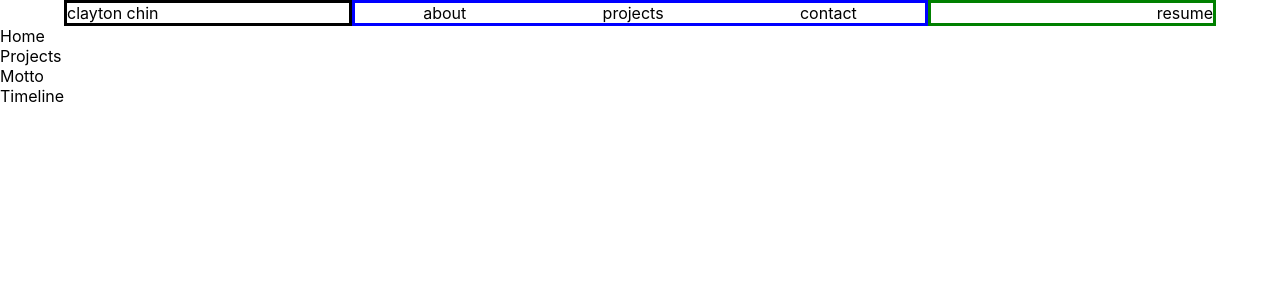
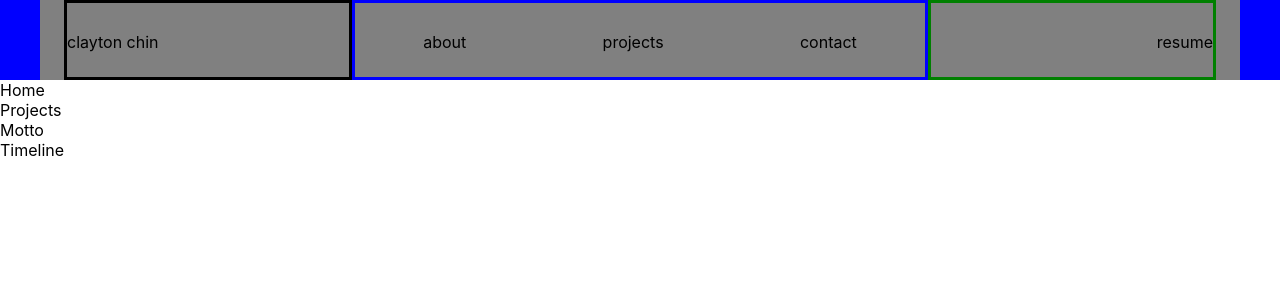
Before and after one commit to mrdooby/typescript-portfolio, a React (Create React App) app: page / in a window 1280 px wide. Shown: the top 300 px of the page. Built offline with nearby package versions, Linux system fonts and the light colour scheme.

Commit message:
feat: on hover border, larger area for nav, centered

```diff
--- a/src/Navbar.tsx
+++ b/src/Navbar.tsx
@@ -3,23 +3,59 @@ import styled from "styled-components";
 import { Container, Grid } from "@mui/material";
 
 // styled components
-const Name = styled.div`
+const NameBox = styled.div`
   display: flex;
+  height: 100%;
+  align-items: center;
+  border-top: solid transparent;
+  :hover {
+    color: blue;
+    border-top: solid pink;
+  }
 `;
 
 const Header = styled.div`
   display: flex;
+  height: 100%;
+  align-items: center;
+  border-top: solid transparent;
+  :hover {
+    color: blue;
+    border-top: solid pink;
+  }
 `;
 
 const Resume = styled.div`
   display: flex;
+  height: 100%;
+  align-items: center;
+  border-top: solid transparent;
+  :hover {
+    color: blue;
+    border-top: solid pink;
+  }
+`;
+
+const NavbarContainer = styled.div`
+  background-color: blue;
+  width: 100%;
+  height: 5em;
 `;
 function Navbar() {
   return (
-    <Container maxWidth="lg">
-      <Grid container>
-        <Grid item border="solid black" md={3}>
-          <Name>clayton chin</Name>
+    <NavbarContainer>
+      <Container maxWidth="lg" sx={{ height: "100%", backgroundColor: "gray" }}>
+        <Grid container width="100%" height="100%">
+          <Grid
+            container
+            item
+            border="solid black"
+            md={3}
+            alignContent="center"
+          >
+            <NameBox>
+              <span>clayton chin</span>
+            </NameBox>
           </Grid>
           <Grid
             container
@@ -28,6 +64,7 @@ function Navbar() {
             md={6}
             direction="row"
             justifyContent="space-around"
+            alignContent="center"
           >
             <Header>about</Header>
             <Header>projects</Header>
@@ -39,11 +76,13 @@ function Navbar() {
             border="solid green"
             md={3}
             justifyContent="flex-end"
+            alignContent="center"
           >
             <Resume>resume</Resume>
           </Grid>
         </Grid>
       </Container>
+    </NavbarContainer>
   );
 }
 
```
Lines whose indentation alone changed are shown as unchanged.
